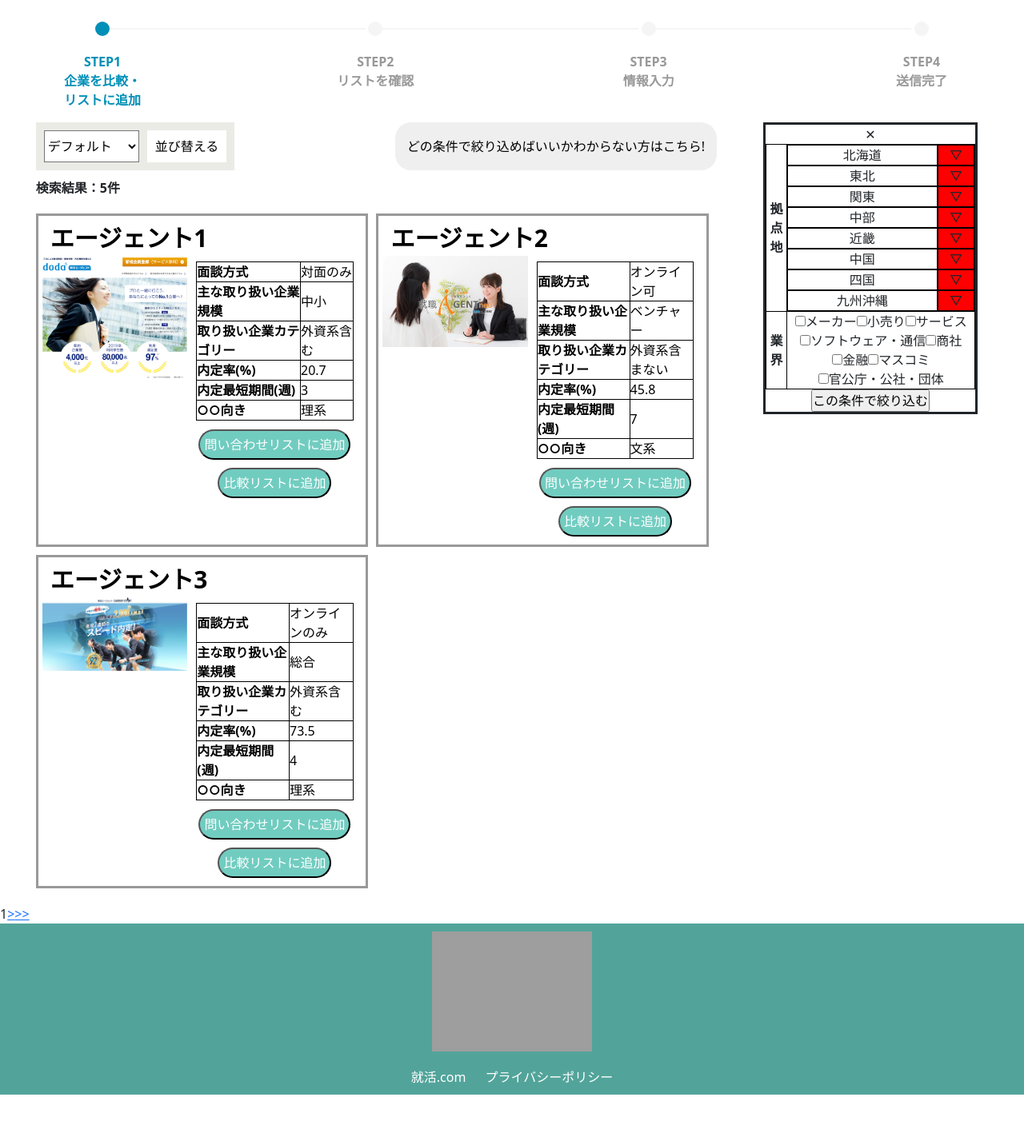
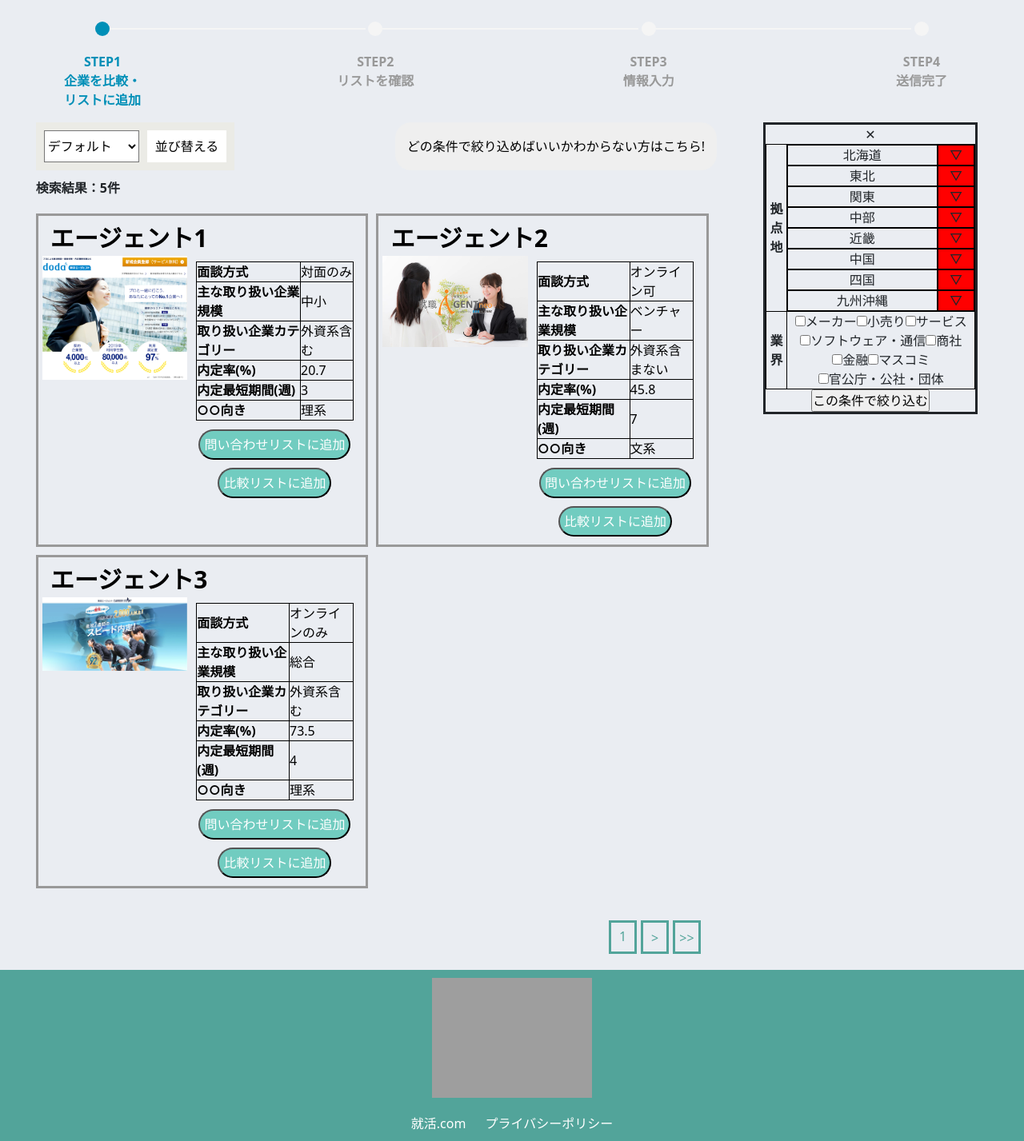
Before and after one commit to Yuta0227/teamdev-2022-posse1-team2F, a PHP site: page /toppage/pages/index.php?agent_list_pagination=1 in a window 1280 px wide. Shown: the part 105-1532 px from the top of the page at 80% size. Before the commit the page ends 1474 px from the top, so only its background shows below. Run offline with PHP 8.4, Linux system fonts and the light colour scheme; data comes from the database, SQL or seed files in the repository; some libraries are stand-ins or nearby versions; grey boxes are pictures that could not be loaded.

Commit message:
トップページ、特集記事ページのページネーション完了、bodyに背景色付けた

```diff
--- a/src/css/top.css
+++ b/src/css/top.css
@@ -5,6 +5,9 @@
     }
     p {
         margin: 0;
+    }
+    body{
+        background:#eaedf2;
     }
     /* header */
     .header-box {
@@ -80,8 +83,8 @@
     /* indicator */
     .progressbar {
         position: relative;
-        margin-top: 20px;
         padding: 0;
+        padding-top: 20px;
         display: flex;
         flex-wrap: wrap;
         justify-content: space-between;
@@ -328,14 +331,33 @@
         border-radius: 20px;
     }
     /* ページネーション */
-    .top-pagenation {
+    .top-pagenation-unit{
+        text-align: right;
+    }
+    .top-pagenation-parent{
+        display: inline-block;
+        text-align: right;
+        background: #00000000;
+        margin: 10px;
+        padding: 10px 10px;
+    }
+    .top-pagenation-all-box {
+        display:flex;
         justify-content: flex-end;
+        gap: 5px;
     }
-    .top-pagenation a {
-        color: #000;
+    .top-pagenation-each-box {
+        text-align: center;
+        width: 35px;
+        border:#52a49a solid;
+        color: #52a49a ;
+        cursor: pointer;
+        padding: 5px;
     }
-    .top-pagenation a:first-child {
-        margin-left: 5px;
+    .top-pagenation-arrow {
+        color: #52a49a ;
+        text-decoration: none;
+        vertical-align: middle;
     }
     /* モーダルCSS */
     .modal-area {
@@ -575,6 +597,9 @@
 }
 
 @media screen and (max-width: 480px) {
+    body{
+        background: #eaedf2;
+    }
     * {
         margin: 0;
         padding: 0;
@@ -887,7 +912,7 @@
     .top-pagenation-parent{
         display: inline-block;
         text-align: right;
-        background: #52a49a;
+        background: #00000000;
         margin-right: 10%;
         padding: 10px 10px;
     }
@@ -899,13 +924,12 @@
     .top-pagenation-each-box {
         text-align: center;
         width: 25px;
-        background: #fff;
-        /* border-radius: 20px; */
-        color: #000;
+        border:#52a49a solid;
+        color: #52a49a;
         cursor: pointer;
     }
-    .top-pagenatio-arrow {
-        color: #000;
+    .top-pagenation-arrow {
+        color: #52a49a;
         text-decoration: none;
         vertical-align: middle;
     }
--- a/src/toppage/parts/agent_list_pagination.php
+++ b/src/toppage/parts/agent_list_pagination.php
@@ -1,4 +1,4 @@
-<section class="top-pagenation-unit">
+<div class="top-pagenation-unit">
 <div class="top-pagenation-parent">
     <div style="display:flex;" class="top-pagenation-all-box">
         <!--緑の箱。paddingつける-->
@@ -9,12 +9,12 @@
         elseif(isset($_GET["agent_list_pagination"])){
             if($_GET["agent_list_pagination"]!=1&&$_GET["agent_list_pagination"]!=NULL){
                 echo '<div class="top-pagenation-each-box"><a class="top-pagenation-arrow" href="index.php?agent_list_pagination=1">&lt;&lt;</a></div>';//<<
-                echo '<div class="top-pagenation-each-box"><><a class="top-pagenation-arrow" href="index.php?agent_list_pagination='.$_GET["agent_list_pagination"]-1;
+                echo '<div class="top-pagenation-each-box"><a class="top-pagenation-arrow" href="index.php?agent_list_pagination='.$_GET["agent_list_pagination"]-1;
                 echo '">&lt;</a></div>';//<
             }
         }
         ?>
-        <div>
+        <div class="top-pagenation-each-box">
         <?php
         if(count($all_agents)<=$agents_per_page){
         }//エージェントの数が一ページに表示するエージェントの数と同じだったらページネーション表示しない
@@ -51,4 +51,4 @@
     ?>
     </div>
 </div>
-</section>
+</div>
```
Also changed, not shown: src/toppage/parts/special_list_pagination.php (+12 -10 lines).
